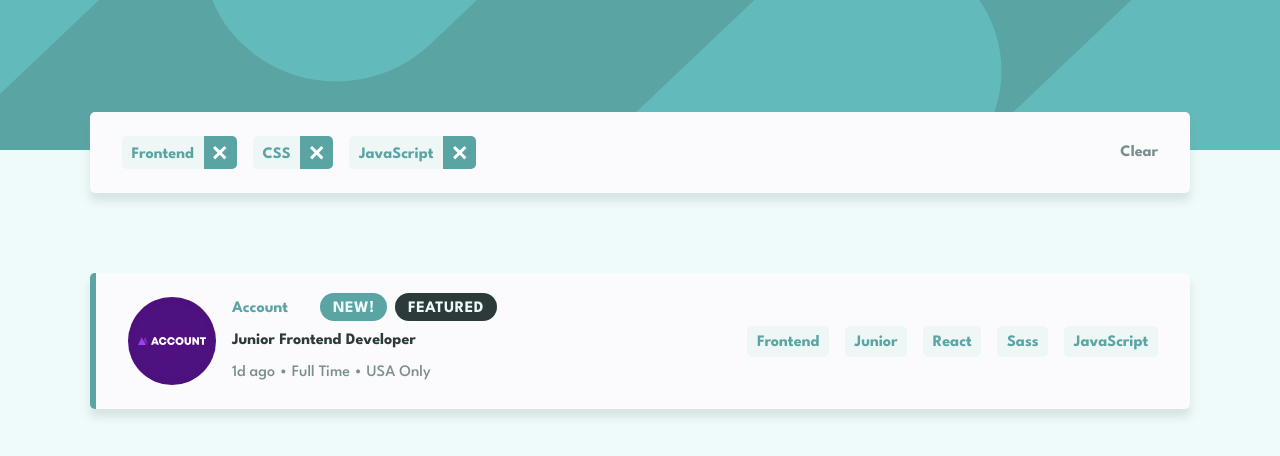
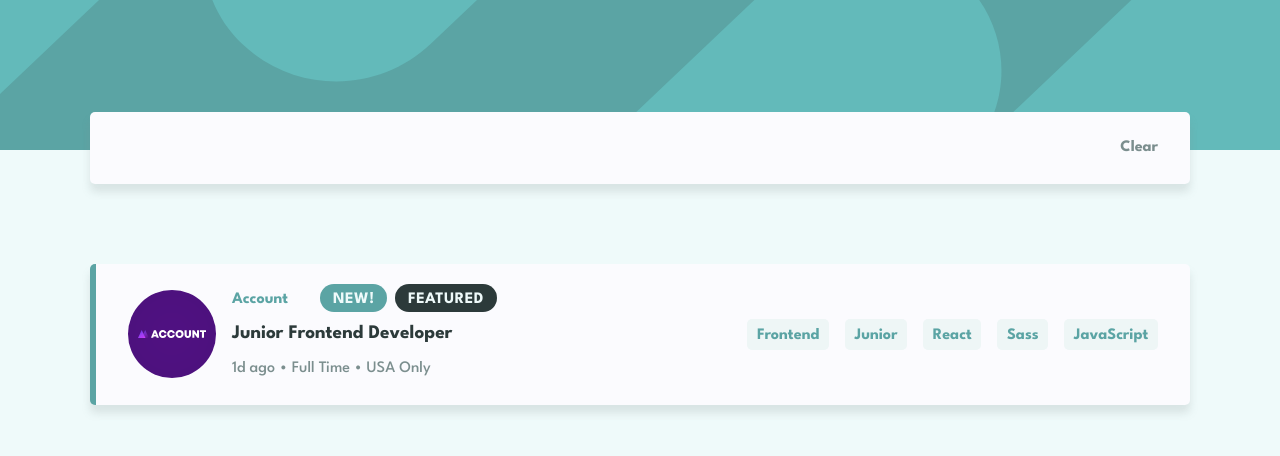
Before and after one commit to jameshamling/job-listings-challenge, a React (Vite) app: page / in a window 1280 px wide. Shown: the top 456 px of the page. Built offline with nearby package versions, Linux system fonts and the light colour scheme.

Commit message:
add and remove filters

```diff
--- a/src/App.jsx
+++ b/src/App.jsx
@@ -1,4 +1,3 @@
-import { useState } from 'react'
 import './App.css'
 import Background from './Background.jsx'
 import Content from './Content.jsx'
--- a/src/Card.jsx
+++ b/src/Card.jsx
@@ -3,14 +3,14 @@ import styles from './styles/Card.module.css'
 import CardText from './CardText.jsx'
 import CardFilters from './CardFilters.jsx'
 
-function Card() {
+function Card(props) {
     return (
         <div className={styles.card_container}>
             <div className={styles.logo_container}>
                 <img src="/assets/images/account.svg" alt="account logo" className={styles.logo}/>
             </div>
             <CardText />
-            <CardFilters />
+            <CardFilters addFilter={props.addFilter}/>
         </div>
     )
 }
--- a/src/CardFilter.jsx
+++ b/src/CardFilter.jsx
@@ -2,10 +2,10 @@ import React from 'react'
 import styles from './styles/CardFilter.module.css'
 
 function CardFilter(props) {
-    const {name, selected} = props
+    const {name, addFilter} = props
 
     return (
-        <div className={styles.filter_container}>
+        <div className={styles.filter_container} onClick={addFilter} id={name}>
             <p className={styles.text}>{name}</p>
         </div>
     )
--- a/src/CardFilters.jsx
+++ b/src/CardFilters.jsx
@@ -2,14 +2,14 @@ import React from 'react'
 import CardFilter from './CardFilter'
 import styles from './styles/CardFilters.module.css'
 
-function CardFilters() {
+function CardFilters(props) {
     return (
         <div className={styles.filters_container}>
-            <CardFilter name='Frontend' selected={true}/>
-            <CardFilter name='Junior' selected={false}/>
-            <CardFilter name='React' selected={false}/>
-            <CardFilter name='Sass' selected={false}/>
-            <CardFilter name='JavaScript' selected={false}/>
+            <CardFilter name='Frontend' addFilter={props.addFilter}/>
+            <CardFilter name='Junior' addFilter={props.addFilter}/>
+            <CardFilter name='React' addFilter={props.addFilter}/>
+            <CardFilter name='Sass' addFilter={props.addFilter}/>
+            <CardFilter name='JavaScript' addFilter={props.addFilter}/>
         </div>
     )
 }
--- a/src/Content.jsx
+++ b/src/Content.jsx
@@ -1,13 +1,32 @@
+import { useState, useEffect } from 'react'
 import React from 'react'
 import FilterBox from './FilterBox.jsx'
 import Card from './Card.jsx'
 import styles from './styles/Content.module.css'
 
 function Content() {
+    const [filterList, setFilterList] = useState([])
+
+    const handleAddFilter = (e) => {
+        const filter = e.target.closest('div')
+        setFilterList((prevList) => {
+            if (filterList.some(filterName => filterName == filter.id)) {
+                return [...prevList]
+            } else {
+                return [...prevList, filter.id]
+            }
+        })
+    }
+
+    const handleRemoveFilter = (e) => {
+        const filter = e.target.closest('.filterTagContainer')
+        setFilterList((prevList) => prevList.filter(name => name !== filter.id))
+    }
+
     return (
         <div className={styles.content_container}>
-            <FilterBox />
-            <Card />
+            <FilterBox filterList={filterList} removeFilter={handleRemoveFilter}/>
+            <Card addFilter={handleAddFilter}/>
         </div>
     )
 }
--- a/src/FilterBox.jsx
+++ b/src/FilterBox.jsx
@@ -2,13 +2,18 @@ import React from 'react'
 import FilterTag from './FilterTag'
 import styles from './styles/FilterBox.module.css'
 
-function FilterBox() {
+function FilterBox({filterList, removeFilter}) {
+
+    const filters = []
+
+    filterList.map((filter, i) => {
+        filters.push(<FilterTag name={filter} key={i} removeFilter={removeFilter}/>)
+    })
+
     return (
         <div className={styles.filterbox_container}>
             <div className={styles.filter_tags}>
-                <FilterTag tag='Frontend'/>
-                <FilterTag tag='CSS'/>
-                <FilterTag tag='JavaScript'/>
+                {filters}
             </div>
             <p className={styles.clear}>Clear</p>
         </div>
--- a/src/FilterTag.jsx
+++ b/src/FilterTag.jsx
@@ -1,14 +1,13 @@
 import React from 'react'
 import styles from './styles/FilterTag.module.css'
 
-function FilterTag({tag}) {
-
+function FilterTag({name, removeFilter}) {
     return (
-        <div className={styles.filtertag_container}>
+        <div className={`filterTagContainer ${styles.filtertag_container}`} id={name}>
             <div className={styles.text_container}>
-                <p className={styles.text}>{tag}</p>
+                <p className={styles.text}>{name}</p>
             </div>
-            <div className={styles.img_container}>
+            <div className={styles.img_container} onClick={removeFilter}>
                 <img src='/assets/images/icon-remove.svg' alt='close'/>
             </div>
         </div>
--- a/src/styles/CardText.module.css
+++ b/src/styles/CardText.module.css
@@ -17,7 +17,15 @@
 .role {
     color: rgb(var(--clr-neutral-4));
     font-weight: var(--fw-heavy);
+    font-size: 1.2rem;
     grid-column: 1/3;
+    cursor: pointer;
+}
+
+.role:active,
+.role:focus,
+.role:hover {
+    color: rgb(var(--clr-primary-1));
 }
 
 .facts {
```
